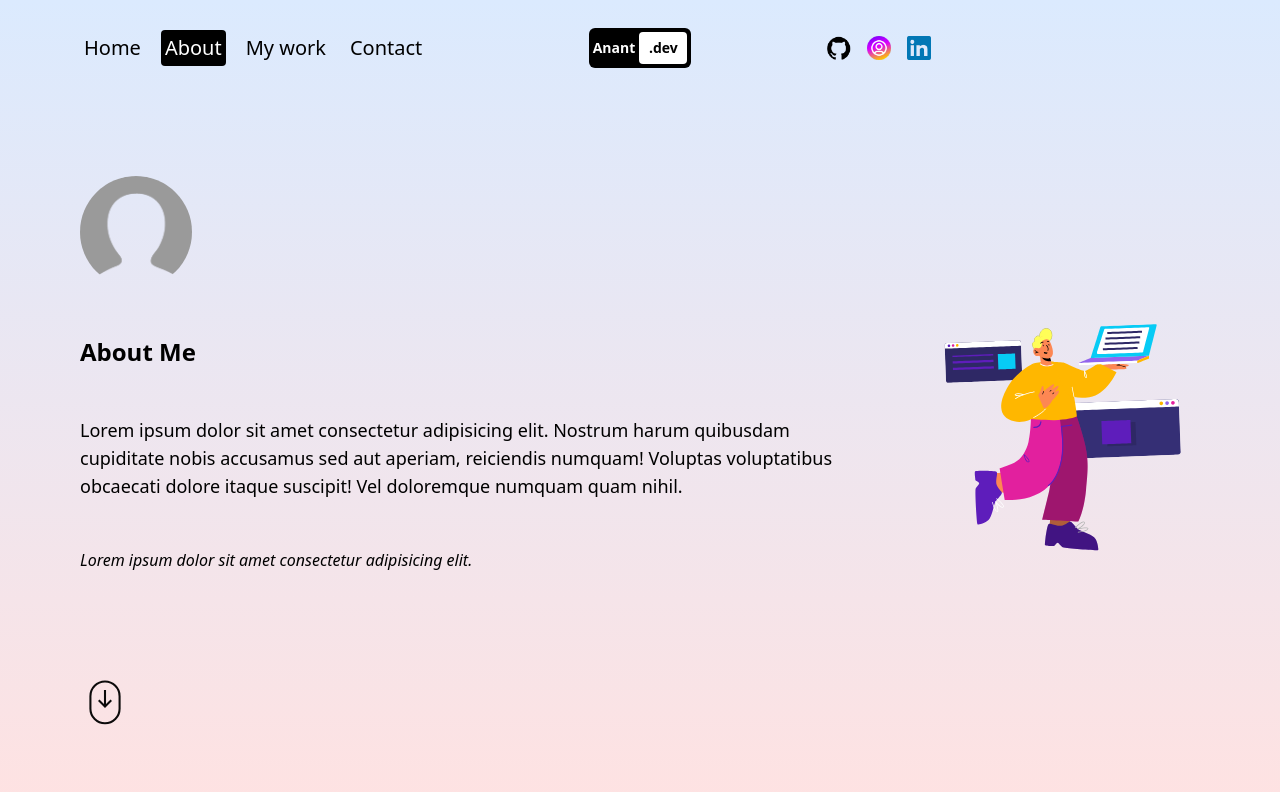
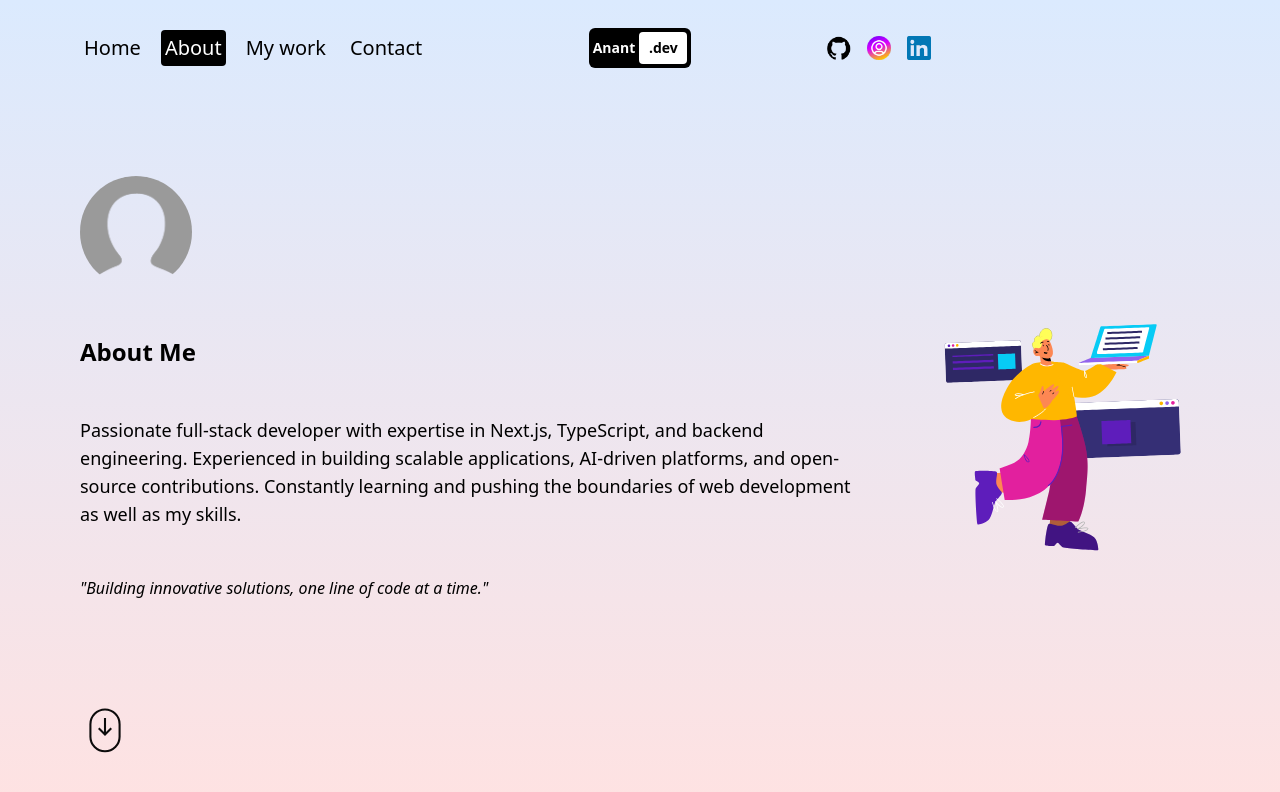
Before and after one commit to Anant-404/Portfolio, a Next.js app: page /about in a window 1280 px wide. Shown: the top 792 px of the page. Built offline with nearby package versions, Linux system fonts and the light colour scheme.

Commit message:
completed

```diff
--- a/app/about/page.tsx
+++ b/app/about/page.tsx
@@ -41,14 +41,13 @@ const AboutPage = () => {
             <h1 className="font-bold text-2xl">About Me</h1>
             {/* DESC */}
             <p className="text-lg">
-              Lorem ipsum dolor sit amet consectetur adipisicing elit. Nostrum
-              harum quibusdam cupiditate nobis accusamus sed aut aperiam,
-              reiciendis numquam! Voluptas voluptatibus obcaecati dolore itaque
-              suscipit! Vel doloremque numquam quam nihil.
+            Passionate full-stack developer with expertise in Next.js, TypeScript, and backend engineering.
+            Experienced in building scalable  applications, AI-driven platforms, and open-source contributions.
+            Constantly learning and pushing the boundaries of web development as well as my skills.
             </p>
             {/*  QUOTE */}
             <span className="italic">
-              Lorem ipsum dolor sit amet consectetur adipisicing elit.
+            "Building innovative solutions, one line of code at a time."
             </span>
             {/*SIGN SVG*/}
             <div className="self-end">
@@ -95,81 +94,28 @@ const AboutPage = () => {
               animate={isSkillRefInView ? { x: 0 } : {}}
               className="flex gap-4 flex-wrap"
             >
-              <div className="rounded  p-2 text-sm cursor-pointer bg-black text-white hover:bg-white hover:text-black">
-                JavaScript
-              </div>
-              <div className="rounded  p-2 text-sm cursor-pointer bg-black text-white hover:bg-white hover:text-black">
-                TypeScript
-              </div>
-              <div className="rounded  p-2 text-sm cursor-pointer bg-black text-white hover:bg-white hover:text-black">
-                React.js
-              </div>
-              <div className="rounded  p-2 text-sm cursor-pointer bg-black text-white hover:bg-white hover:text-black">
-                Next.js
-              </div>
-              <div className="rounded  p-2 text-sm cursor-pointer bg-black text-white hover:bg-white hover:text-black">
-                SCSS
-              </div>
-              <div className="rounded  p-2 text-sm cursor-pointer bg-black text-white hover:bg-white hover:text-black">
-                Tailwind CSS
-              </div>
-              <div className="rounded  p-2 text-sm cursor-pointer bg-black text-white hover:bg-white hover:text-black">
-                MongoDB
-              </div>
-              <div className="rounded  p-2 text-sm cursor-pointer bg-black text-white hover:bg-white hover:text-black">
-                PostgreSQL
-              </div>
-              <div className="rounded  p-2 text-sm cursor-pointer bg-black text-white hover:bg-white hover:text-black">
-                Node.js
-              </div>
-              <div className="rounded  p-2 text-sm cursor-pointer bg-black text-white hover:bg-white hover:text-black">
-                Nest.js
-              </div>
-              <div className="rounded  p-2 text-sm cursor-pointer bg-black text-white hover:bg-white hover:text-black">
-                Express.js
-              </div>
-              <div className="rounded  p-2 text-sm cursor-pointer bg-black text-white hover:bg-white hover:text-black">
-                Spring Boot
-              </div>
-              <div className="rounded  p-2 text-sm cursor-pointer bg-black text-white hover:bg-white hover:text-black">
-                GraphQL
-              </div>
-              <div className="rounded  p-2 text-sm cursor-pointer bg-black text-white hover:bg-white hover:text-black">
-                Apollo
-              </div>
-              <div className="rounded  p-2 text-sm cursor-pointer bg-black text-white hover:bg-white hover:text-black">
-                Redux
-              </div>
-              <div className="rounded  p-2 text-sm cursor-pointer bg-black text-white hover:bg-white hover:text-black">
-                Framer Motion
-              </div>
-              <div className="rounded  p-2 text-sm cursor-pointer bg-black text-white hover:bg-white hover:text-black">
-                Three.js
-              </div>
-              <div className="rounded  p-2 text-sm cursor-pointer bg-black text-white hover:bg-white hover:text-black">
-                WebGL
-              </div>
-              <div className="rounded  p-2 text-sm cursor-pointer bg-black text-white hover:bg-white hover:text-black">
-                Webpack
-              </div>
-              <div className="rounded  p-2 text-sm cursor-pointer bg-black text-white hover:bg-white hover:text-black">
-                Vite
-              </div>
-              <div className="rounded  p-2 text-sm cursor-pointer bg-black text-white hover:bg-white hover:text-black">
-                Docker
-              </div>
-              <div className="rounded  p-2 text-sm cursor-pointer bg-black text-white hover:bg-white hover:text-black">
-                AWS
-              </div>
-              <div className="rounded  p-2 text-sm cursor-pointer bg-black text-white hover:bg-white hover:text-black">
-                Firebase
-              </div>
-              <div className="rounded  p-2 text-sm cursor-pointer bg-black text-white hover:bg-white hover:text-black">
-                Git
-              </div>
-              <div className="rounded  p-2 text-sm cursor-pointer bg-black text-white hover:bg-white hover:text-black">
-                Figma
-              </div>
+               <div className="rounded p-2 text-sm cursor-pointer bg-black text-white hover:bg-white hover:text-black">C++</div>
+               <div className="rounded p-2 text-sm cursor-pointer bg-black text-white hover:bg-white hover:text-black">Java</div>
+               <div className="rounded p-2 text-sm cursor-pointer bg-black text-white hover:bg-white hover:text-black">JavaScript</div>
+               <div className="rounded p-2 text-sm cursor-pointer bg-black text-white hover:bg-white hover:text-black">TypeScript</div>
+               <div className="rounded p-2 text-sm cursor-pointer bg-black text-white hover:bg-white hover:text-black">React.js</div>
+               <div className="rounded p-2 text-sm cursor-pointer bg-black text-white hover:bg-white hover:text-black">Next.js</div>
+               <div className="rounded p-2 text-sm cursor-pointer bg-black text-white hover:bg-white hover:text-black">Tailwind CSS</div>
+               <div className="rounded p-2 text-sm cursor-pointer bg-black text-white hover:bg-white hover:text-black">Node.js</div>
+               <div className="rounded p-2 text-sm cursor-pointer bg-black text-white hover:bg-white hover:text-black">Express.js</div>
+               <div className="rounded p-2 text-sm cursor-pointer bg-black text-white hover:bg-white hover:text-black">Appwrite</div>
+               <div className="rounded p-2 text-sm cursor-pointer bg-black text-white hover:bg-white hover:text-black">MongoDB</div>
+               <div className="rounded p-2 text-sm cursor-pointer bg-black text-white hover:bg-white hover:text-black">PostgreSQL</div>
+               <div className="rounded p-2 text-sm cursor-pointer bg-black text-white hover:bg-white hover:text-black">MySQL</div>
+               <div className="rounded p-2 text-sm cursor-pointer bg-black text-white hover:bg-white hover:text-black">Docker</div>
+               <div className="rounded p-2 text-sm cursor-pointer bg-black text-white hover:bg-white hover:text-black">Git</div>
+               <div className="rounded p-2 text-sm cursor-pointer bg-black text-white hover:bg-white hover:text-black">Framer Motion</div>
+               <div className="rounded p-2 text-sm cursor-pointer bg-black text-white hover:bg-white hover:text-black">Firebase</div>
+               <div className="rounded p-2 text-sm cursor-pointer bg-black text-white hover:bg-white hover:text-black">Linux</div>
+               <div className="rounded p-2 text-sm cursor-pointer bg-black text-white hover:bg-white hover:text-black">Pinecone</div>
+               <div className="rounded p-2 text-sm cursor-pointer bg-black text-white hover:bg-white hover:text-black">Python</div>
+               <div className="rounded p-2 text-sm cursor-pointer bg-black text-white hover:bg-white hover:text-black">Numpy</div>
+               <div className="rounded p-2 text-sm cursor-pointer bg-black text-white hover:bg-white hover:text-black">Pandas</div>
             </motion.div>
             {/* SKILL SCROLL SVG */}
             <motion.svg
@@ -221,20 +167,19 @@ const AboutPage = () => {
                 <div className="w-1/3 ">
                   {/* JOB TITLE */}
                   <div className="bg-white p-3 font-semibold rounded-b-lg rounded-s-lg">
-                    something
+                  Web Development Intern
                   </div>
                   {/* JOB DESC */}
                   <div className="p-3 text-sm italic">
-                    I led web development, offering expertise in JavaScript
-                    frameworks.{" "}
+                  Developing and optimizing web applications for financial services.
                   </div>
                   {/* JOB DATE */}
                   <div className="p-3 text-red-400 text-sm font-semibold">
-                    2024 - Present
+                  Feb 2025 - Present
                   </div>
                   {/* JOB COMPANY */}
                   <div className="p-1 rounded bg-white text-sm font-semibold w-fit">
-                    something
+                    BanksBuddy
                   </div>
                 </div>
                 {/* CENTER */}
@@ -264,21 +209,19 @@ const AboutPage = () => {
                 <div className="w-1/3 ">
                   {/* JOB TITLE */}
                   <div className="bg-white p-3 font-semibold rounded-b-lg rounded-s-lg">
-                    Something
+                  Open Source Contributor
                   </div>
                   {/* JOB DESC */}
                   <div className="p-3 text-sm italic">
-                    I spearheaded React-based application development,
-                    leveraging advanced skills.{" "}
+                  Contributed to open-source projects and built web applications using modern tech stacks.
                   </div>
                   {/* JOB DATE */}
                   <div className="p-3 text-red-400 text-sm font-semibold">
-                    2019 - 2024{" "}
+                  2023 - Present
+
                   </div>
                   {/* JOB COMPANY */}
-                  <div className="p-1 rounded bg-white text-sm font-semibold w-fit">
-                   something
-                  </div>
+
                 </div>
               </div>
               {/* EXPERIENCE LIST ITEM */}
@@ -287,16 +230,16 @@ const AboutPage = () => {
                 <div className="w-1/3 ">
                   {/* JOB TITLE */}
                   <div className="bg-white p-3 font-semibold rounded-b-lg rounded-s-lg">
-                    Freelancer{" "}
+                   Healthcare Platform
                   </div>
                   {/* JOB DESC */}
                   <div className="p-3 text-sm italic">
-                    I provided web solutions, applying a range of technologies
-                    to address client requirements.{" "}
+                  Designed and developed a healthcare platform with patient management,
+                  appointment scheduling
                   </div>
                   {/* JOB DATE */}
                   <div className="p-3 text-red-400 text-sm font-semibold">
-                    2010 - 2019{" "}
+                  2024 - Present
                   </div>
                 </div>
                 {/* CENTER */}
@@ -310,6 +253,39 @@ const AboutPage = () => {
                 {/* RIGHT */}
                 <div className="w-1/3 "></div>
               </div>
+
+              <div className="flex justify-between h-48">
+                {/* LEFT */}
+                <div className="w-1/3 "></div>
+                {/* CENTER */}
+                <div className="w-1/6 flex justify-center">
+                  {/* LINE */}
+                  <div className="w-1 h-full bg-gray-600 rounded relative">
+                    {/* LINE CIRCLE */}
+                    <div className="absolute w-5 h-5 rounded-full ring-4 ring-red-400 bg-white -left-2"></div>
+                  </div>
+                </div>
+                {/* RIGHT */}
+                <div className="w-1/3 ">
+                  {/* JOB TITLE */}
+                  <div className="bg-white p-3 font-semibold rounded-b-lg rounded-s-lg">
+                  Freelance Developer
+                  </div>
+                  {/* JOB DESC */}
+                  <div className="p-3 text-sm italic">
+                   Designed developed and deployed  applications using modern tech stacks.
+                   Specialized in Next.js, TypeScript, and backend optimization.
+                  </div>
+                  {/* JOB DATE */}
+                  <div className="p-3 text-red-400 text-sm font-semibold">
+                  2023 - Present
+
+                  </div>
+                  {/* JOB COMPANY */}
+
+                </div>
+              </div>
+
             </motion.div>
           </div>
         </div>
--- a/app/mywork/page.tsx
+++ b/app/mywork/page.tsx
@@ -8,36 +8,37 @@ const items = [
   {
     id: 1,
     color: "from-red-300 to-blue-300",
-    title: "React Commerce",
-    desc: "Lorem ipsum dolor sit amet consectetur adipisicing elit. Dolores ab id ad nesciunt quo aut corporis modi? Voluptate, quos sunt dolorum facilis, id eum sequi placeat accusantium saepe eos laborum.",
-    img: "https://images.pexels.com/photos/18073372/pexels-photo-18073372/free-photo-of-young-man-sitting-in-a-car-on-a-night-street.jpeg?auto=compress&cs=tinysrgb&w=1600&lazy=load",
-    link: "https://lama.dev",
+    title: "Candidate Evaluation Platform",
+    desc: "A Next.js app for candidate assessment using resume parsing, vector search, and AI evaluation.",
+    img: "https://images.pexels.com/photos/3183197/pexels-photo-3183197.jpeg?auto=compress&cs=tinysrgb&w=1600&lazy=load",
+    link: "https://your-candidate-eval-app.com", // Replace with actual link
   },
   {
     id: 2,
     color: "from-blue-300 to-violet-300",
-    title: "Next.js Medium Blog",
-    desc: "Lorem ipsum dolor sit amet consectetur adipisicing elit. Dolores ab id ad nesciunt quo aut corporis modi? Voluptate, quos sunt dolorum facilis, id eum sequi placeat accusantium saepe eos laborum.",
-    img: "https://images.pexels.com/photos/18023772/pexels-photo-18023772/free-photo-of-close-up-of-a-person-holding-a-wristwatch.jpeg?auto=compress&cs=tinysrgb&w=1600&lazy=load",
-    link: "https://lama.dev",
+    title: "Healthcare Platform",
+    desc: "A web-based platform for managing patient records, appointments, and prescriptions efficiently.",
+    img: "https://images.pexels.com/photos/7088481/pexels-photo-7088481.jpeg?auto=compress&cs=tinysrgb&w=1600&lazy=load",
+    link: "https://your-healthcare-platform.com", // Replace with actual link
   },
   {
     id: 3,
     color: "from-violet-300 to-purple-300",
-    title: "Vanilla Book App",
-    desc: "Lorem ipsum dolor sit amet consectetur adipisicing elit. Dolores ab id ad nesciunt quo aut corporis modi? Voluptate, quos sunt dolorum facilis, id eum sequi placeat accusantium saepe eos laborum.",
-    img: "https://images.pexels.com/photos/6894528/pexels-photo-6894528.jpeg?auto=compress&cs=tinysrgb&w=1600&lazy=load",
-    link: "https://lama.dev",
+    title: "Live Location Tracker",
+    desc: "A real-time location tracking app using GPS and web technologies for live monitoring.",
+    img: "https://images.pexels.com/photos/4425557/pexels-photo-4425557.jpeg?auto=compress&cs=tinysrgb&w=1600&lazy=load",
+    link: "https://your-location-tracker.com", // Replace with actual link
   },
   {
     id: 4,
     color: "from-purple-300 to-red-300",
-    title: "Spotify Music App",
-    desc: "Lorem ipsum dolor sit amet consectetur adipisicing elit. Dolores ab id ad nesciunt quo aut corporis modi? Voluptate, quos sunt dolorum facilis, id eum sequi placeat accusantium saepe eos laborum.",
-    img: "https://images.pexels.com/photos/18540208/pexels-photo-18540208/free-photo-of-wood-landscape-water-hill.jpeg?auto=compress&cs=tinysrgb&w=1260&h=750&dpr=2",
-    link: "https://lama.dev",
+    title: "Banking Dashboard (Internship)",
+    desc: "A financial analytics dashboard built for BanksBuddy using modern web technologies.",
+    img: "https://images.pexels.com/photos/5473958/pexels-photo-5473958.jpeg?auto=compress&cs=tinysrgb&w=1600&lazy=load",
+    link: "https://your-banking-dashboard.com", // Replace with actual link
   },
 ];
+
 
 const PortfolioPage = () => {
   const ref = useRef<HTMLDivElement>(null); // Fix useRef typing
@@ -74,10 +75,10 @@ const PortfolioPage = () => {
                   <p className="w-80 md:w96 lg:w-[500px] lg:text-lg xl:w-[600px]">
                     {item.desc}
                   </p>
-                  <Link href={item.link} className="flex justify-end">
-                    <button className="p-2 text-sm md:p-4 md:text-md lg:p-8 lg:text-lg bg-white text-gray-600 font-semibold m-4 rounded">
+                  <Link href={item.link} className="flex justify-center">
+                    {/* <button className="p-2 text-sm md:p-4 md:text-md lg:p-8 lg:text-lg bg-white text-gray-600 font-semibold m-4 rounded">
                       See Demo
-                    </button>
+                    </button> */}
                   </Link>
                 </div>
               </div>
```
Also changed, not shown: app/contact/page.tsx (+9 -4 lines).
